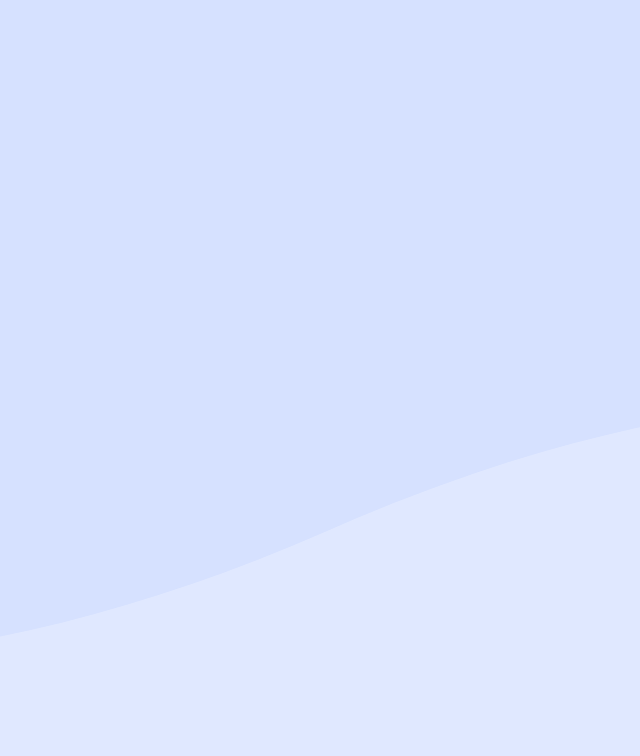
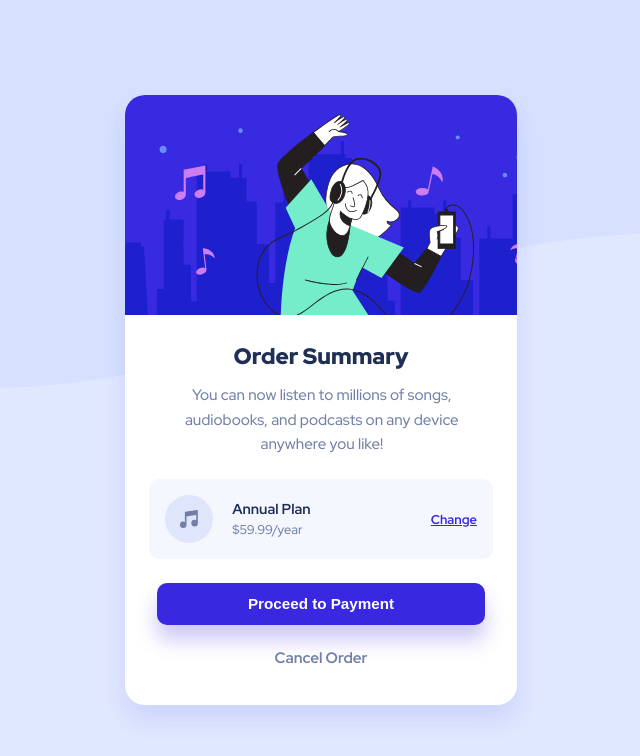
Before and after one commit to 7904136515/Order-summary-component-challenge, a plain HTML site: page index.html in a window 1280 px wide. Shown: the whole page, without its empty margins (319-959 px from the left). Drawn offline with Linux system fonts and the light colour scheme.

Commit message:
project completed

```diff
--- a/index.html
+++ b/index.html
@@ -14,17 +14,39 @@
   </head>
   <body>
 
-    <!-- Order Summary
 
-    You can now listen to millions of songs, audiobooks, and podcasts on any
-    device anywhere you like!
 
-    Annual Plan
-    $59.99/year
 
-    Change
+    <main class="card">
+      <div class="card__img-holder">
+        <img src="./images/illustration-hero.svg" alt="An Illustration of a guy" />
+      </div>
+      <div class="card__body">
+        <h1 class="card__body-title">
+          Order Summary
+        </h1>
+        <p class="card__body-description">
+          You can now listen to millions of songs, audiobooks, and podcasts on any
+          device anywhere you like!
+        </p>
+        <div class="card__plan-box">
+          <div class="card__plan-left">
+            <img src="./images/icon-music.svg" alt="Movie Icon" />
+            <div class="card__plan-details">
+              <h2>Annual Plan</h2>
+              <p>$59.99/year</p>
+            </div>
+          </div>
+          <div class="card__plan-right">
+            <a href="#">Change</a>
+          </div>
+        </div>
+        <div class="card__button-holder">
+          <button class="btn btn-payment">Proceed to Payment</button>
 
-    Proceed to Payment
-    Cancel Order -->
+          <a href = "#"class="btn btn-cancel">Cancel Order</a>
+        </div>
+      </div>
+    </main>
   </body>
 </html>
--- a/styles/style.css
+++ b/styles/style.css
@@ -1,17 +1,18 @@
 @import url('https://fonts.googleapis.com/css2?family=Red+Hat+Display:wght@500;700;900&display=swap');
 
-*, *::after,*::before {
-  margin: 0;
-  padding: 0;
-  box-sizing: border-box;
-  outline: none;
+*, *::after,
+   *::before {
+    margin: 0;
+    padding: 0;
+    box-sizing: border-box;
+    outline: none;
 }
 
 :root {
   --clr-pale-blue: hsl(225, 100%, 94%);
   --clr-bright-blue: hsl(245, 75%, 52%);
   --clr-very-pale-blue: hsl(225, 100%, 98%);
-  --clr-desaturated-blue: hsl(224, 23%, 55%);
+  --clr-unsaturated-blue: hsl(224, 23%, 55%);
   --clr-dark-blue: hsl(223, 47%, 23%);
   --font-main: "Red Hat Display", sans-serif;
 }
@@ -20,9 +21,9 @@ html {
   font-size: 16px;
 }
 
-body {
-  font-size: 16px;
-}
+/* body { */
+  /* font-size: 16px; */
+/* } */
 
 body {
   font-family: var(--font-main);
@@ -33,3 +34,172 @@ body {
   display: grid;
   place-items: center;
 }
+
+.card {
+  background: white;
+  border-radius: 20px;
+  box-shadow: 0 15px 25px 0 hsla(245, 75%, 52%, 0.11);
+  overflow: hidden;
+  max-width: 24.5rem;
+  margin-left: 2rem;
+  margin-right: 2rem;
+}
+
+.card__img-holder {
+  display: block;
+  max-width: 100%;
+  height: auto;
+}
+
+.card__body {
+  text-align: center;
+}
+
+.card__body-title {
+  color: var(--clr-dark-blue);
+  font-size: 1.4rem;
+  font-weight: 900;
+  padding: 1.3rem 0 0.8rem 0;
+}
+
+.card__body-description {
+  color: var(--clr-unsaturated-blue);
+  line-height: 1.6;
+  font-size: 0.95rem;
+  padding: 0 2.1rem 1.4rem 2.2rem;
+}
+
+.card__plan-box {
+  background: var(--clr-very-pale-blue);
+  display: flex;
+  justify-content: space-between;
+  align-items: center;
+  margin: 0 1.5rem 1.5rem 1.5rem;
+  padding: 1rem;
+  border-radius: 10px;
+}
+
+.card__plan-left {
+  display: flex;
+}
+
+.card__plan-details {
+  display: flex;
+  flex-direction: column;
+  justify-content: center;
+  padding-left: 1.2rem;
+  gap: 0.2rem;
+  text-align: left;
+  font-size: 0.7rem;
+}
+
+.card__plan-details h2 {
+  color: var(--clr-dark-blue);
+  font-size: 0.9rem;
+}
+
+.card__plan-details p {
+  color: var(--clr-unsaturated-blue);
+  font-size: 0.8rem;
+}
+
+.card__plan-right a{
+  color: var(--clr-bright-blue);
+  font-weight: 700;
+  font-size: 00.8rem;
+  opacity: 1;
+  transition: all 0.2s ease;
+}
+
+.card__plan-right a:hover {
+  opacity: 0.8;
+  text-decoration: none;
+}
+
+.plan-box-right a:focus {
+  /* Provide a fallback style for browsers
+     that don't support :focus-visible */
+  outline: 3px dotted var(--clr-unsaturated-blue);
+}
+
+.plan-box-right a:focus:not(:focus-visible) {
+  /* Remove the focus indicator on mouse-focus for browsers
+     that do support :focus-visible */
+  outline: none;
+}
+
+.plan-box-right a:focus-visible {
+  /* for browsers that do support :focus-visible */
+  outline: 3px dotted var(--clr-unsaturated-blue);
+}
+
+
+.card__button-holder {
+  display: flex;
+  flex-direction: column;
+  justify-content: center;
+  text-align: center;
+  gap: 0.65rem;
+  margin-bottom: 1.5rem;
+}
+
+.btn {
+  display: block;
+  border-radius: 10px;
+  cursor: pointer;
+  font-size: 0.95rem;
+  font-weight: 700;
+  margin-left: 2rem;
+  margin-right: 2rem;
+  padding: 0.8rem;
+}
+
+.plan-box-right a:focus {
+  /* Provide a fallback style for browsers
+     that don't support :focus-visible */
+  outline: 3px dotted var(--clr-unsaturated-blue);
+}
+
+.plan-box-right a:focus:not(:focus-visible) {
+  /* Remove the focus indicator on mouse-focus for browsers
+     that do support :focus-visible */
+  outline: none;
+}
+
+.plan-box-right a:focus-visible {
+  /* for browsers that do support :focus-visible */
+  outline: 3px dotted var(--clr-unsaturated-blue);
+}
+
+.btn-payment {
+  background-color: var(--clr-bright-blue);
+  color: #fff;
+  box-shadow: 0 15px 20px 0 hsla(245, 75%, 52%, 0.25);
+  border: none;
+  opacity: 1;
+  transition: all 0.2s ease;
+}
+
+.btn-payment:hover {
+  opacity: 0.8;
+}
+
+.btn-cancel {
+  color: var(--clr-unsaturated-blue);
+  text-decoration: none;
+  transition: all 0.2s ease;
+}
+
+.btn-cancel :hover {
+  color: var(--clr-dark-blue);
+}
+
+@media (min-width: 450px) {
+  body {
+    background: url("../images/pattern-background-desktop.svg") ,
+
+      var(--clr-pale-blue);
+    background-repeat: no-repeat;
+    background-size: contain;
+  }
+}
```
